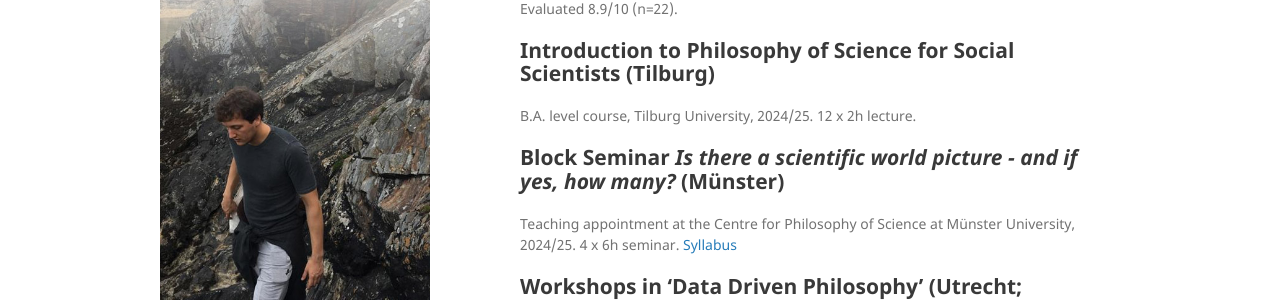
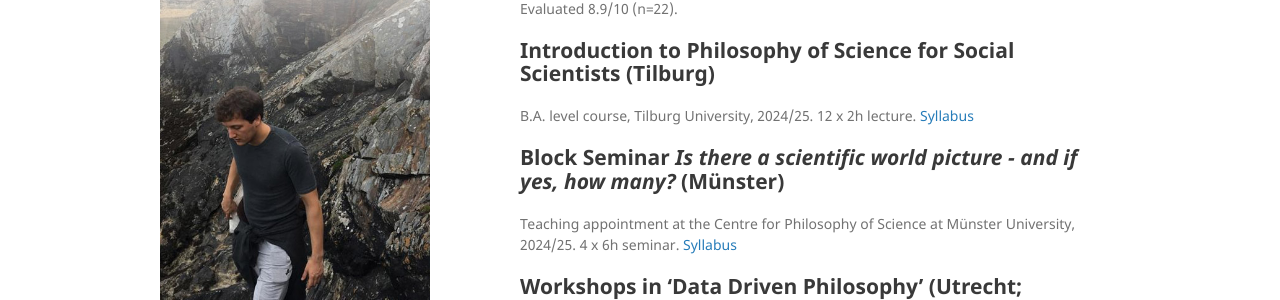
Before and after one commit to gboes/gboes.github.io, a Jekyll site: the page built from teaching.md, in a window 1280 px wide and 900 px high. Shown: the part 293-593 px from the top of the window. Built offline with Jekyll 4.4.1, drawn with Linux system fonts in a browser that asks for light colours; Markdown is read by kramdown in place of the engine named in the settings.

Commit message:
publish TiU syllabus

```diff
--- a/teaching.md
+++ b/teaching.md
@@ -20,8 +20,7 @@
 
 ## Introduction to Philosophy of Science for Social Scientists (Tilburg)
 B.A. level course, Tilburg University, 2024/25.
-12 x 2h lecture.
-<!-- [Syllabus](/dl/2026-syllabus-phil-soc-sci.pdf) -->
+12 x 2h lecture. [Syllabus](/dl/2026-syllabus-phil-soc-sci.pdf)
 
 
 
```
